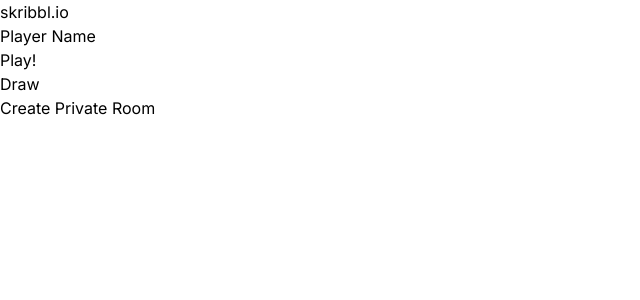
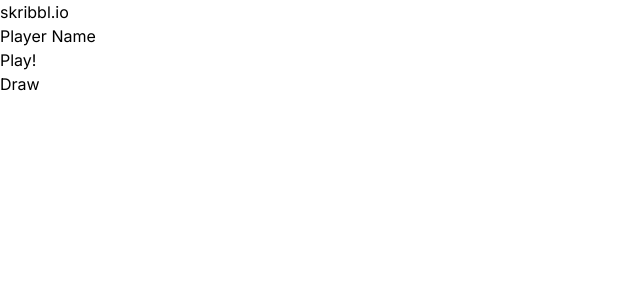
Before and after one commit to ll886/skribbl.io, a Next.js app in the folder frontend/: page / in a window 1280 px wide. Shown: the top 300 px of the page, without its empty margins (0-640 px from the left). Built offline with nearby package versions, Linux system fonts and the light colour scheme.

Commit message:
deleted button

```diff
--- a/frontend/app/page.tsx
+++ b/frontend/app/page.tsx
@@ -48,15 +48,6 @@
           Draw
         </button>
       </div>
-      <div>
-      <button
-          onClick={() => {
-            router.push(`/MakeRoom`);
-          }}
-        >
-          Create Private Room
-        </button>
-      </div>
     </div>
   );
 }
```
